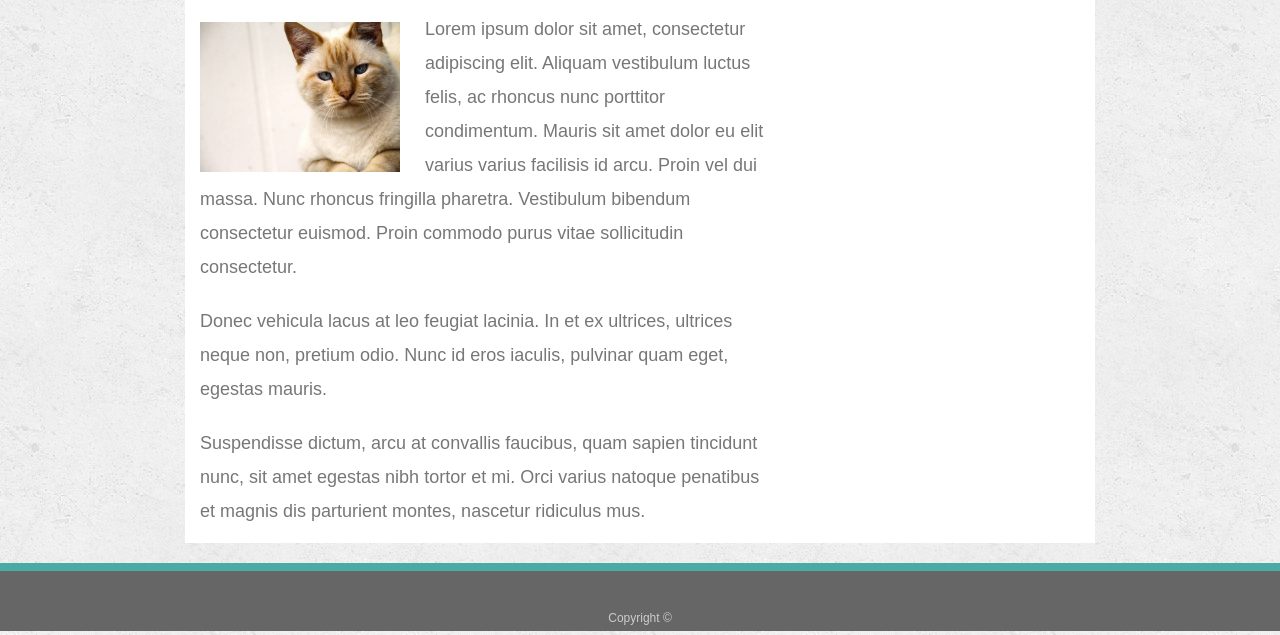
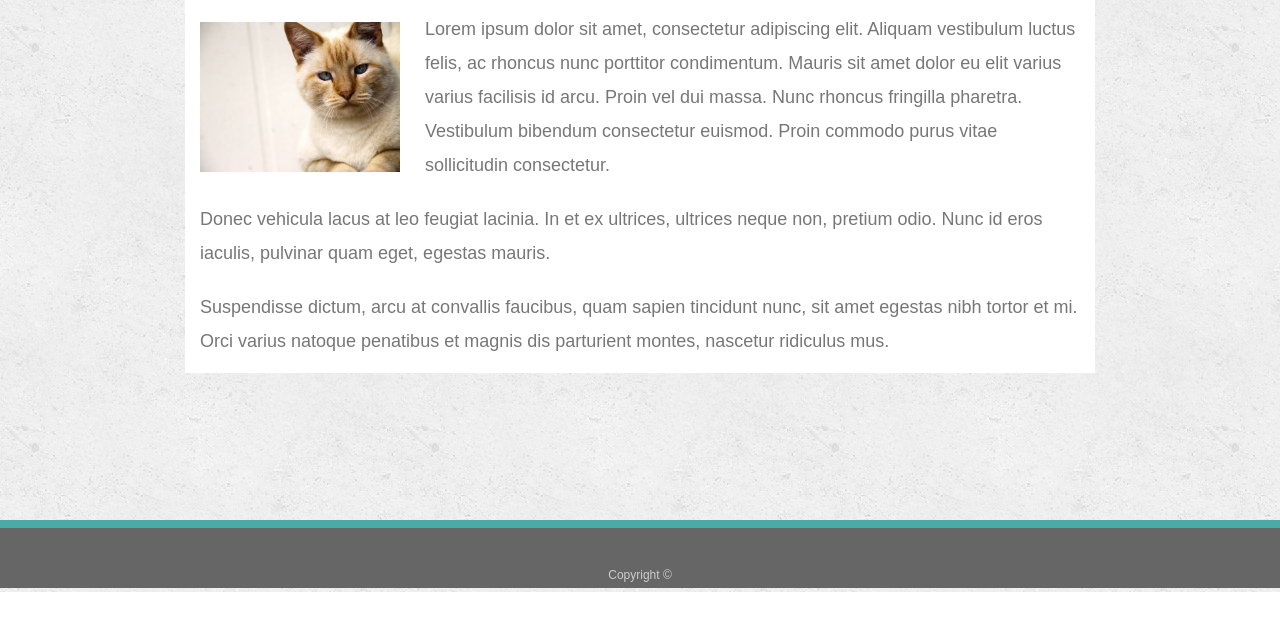
Before and after one commit to MCardenas38/Bootstrap-Portfolio, a plain HTML site: page index.html in a window 1280 px wide. Shown: the part 310-945 px from the top of the page. After the commit the page ends 902 px from the top, so only its background shows below. Drawn offline with nearby package versions, Linux system fonts and the light colour scheme.

Commit message:
Update index.html

```diff
--- a/index.html
+++ b/index.html
@@ -38,7 +38,7 @@
       </div>
     </div>
     <div class="row">
-      <div class="col-sm-12 col-md-8">
+      <div class="col-sm-12">
           <img src="assets/images/cat.jpg" class="auth-image" alt="Your Name">
 
           <p>Lorem ipsum dolor sit amet, consectetur adipiscing elit. Aliquam vestibulum luctus felis, ac rhoncus nunc porttitor condimentum. Mauris sit amet dolor eu elit varius varius facilisis id arcu. Proin vel dui massa. Nunc rhoncus fringilla pharetra. Vestibulum bibendum consectetur euismod. Proin commodo purus vitae sollicitudin consectetur.</p>
```
